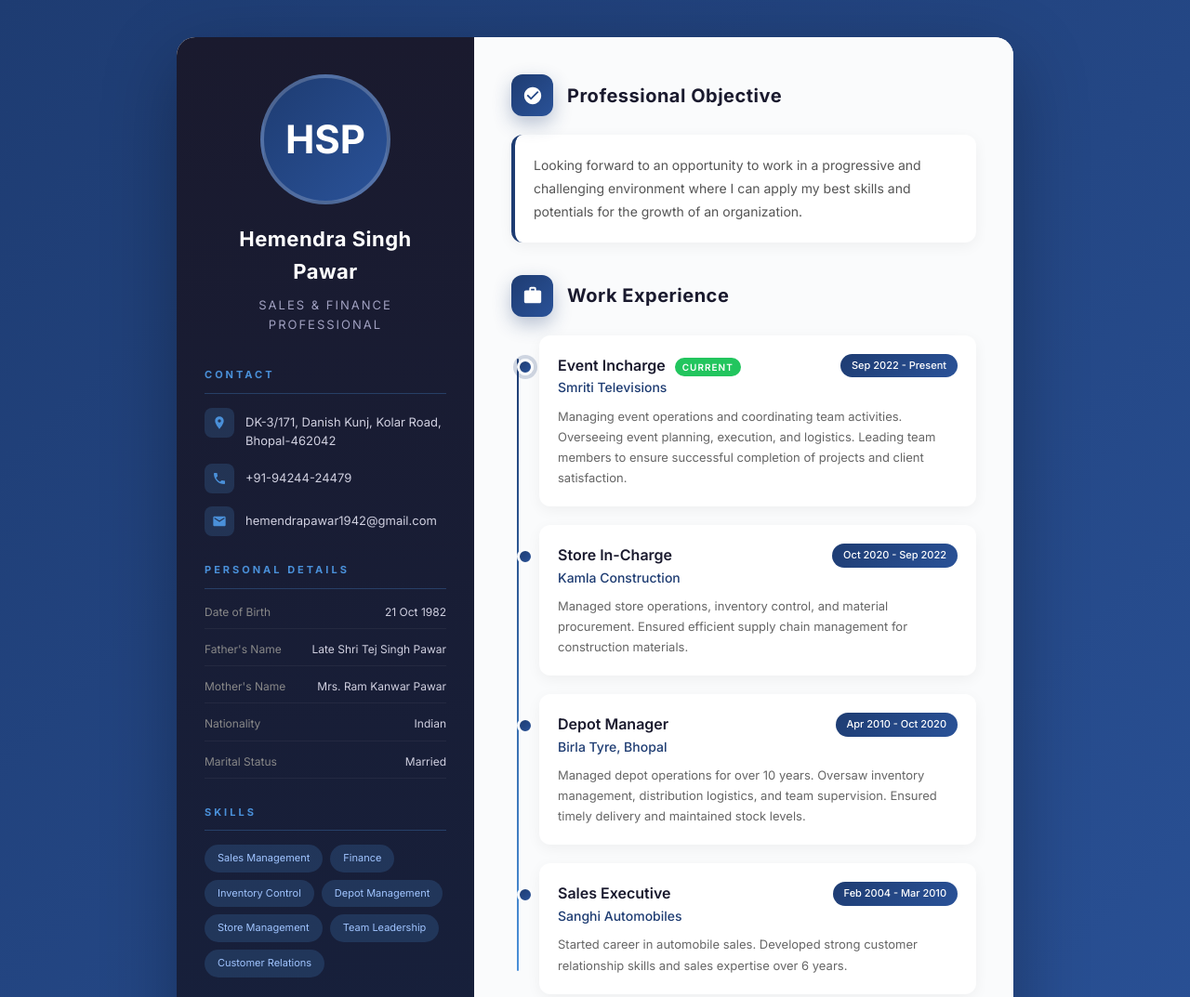
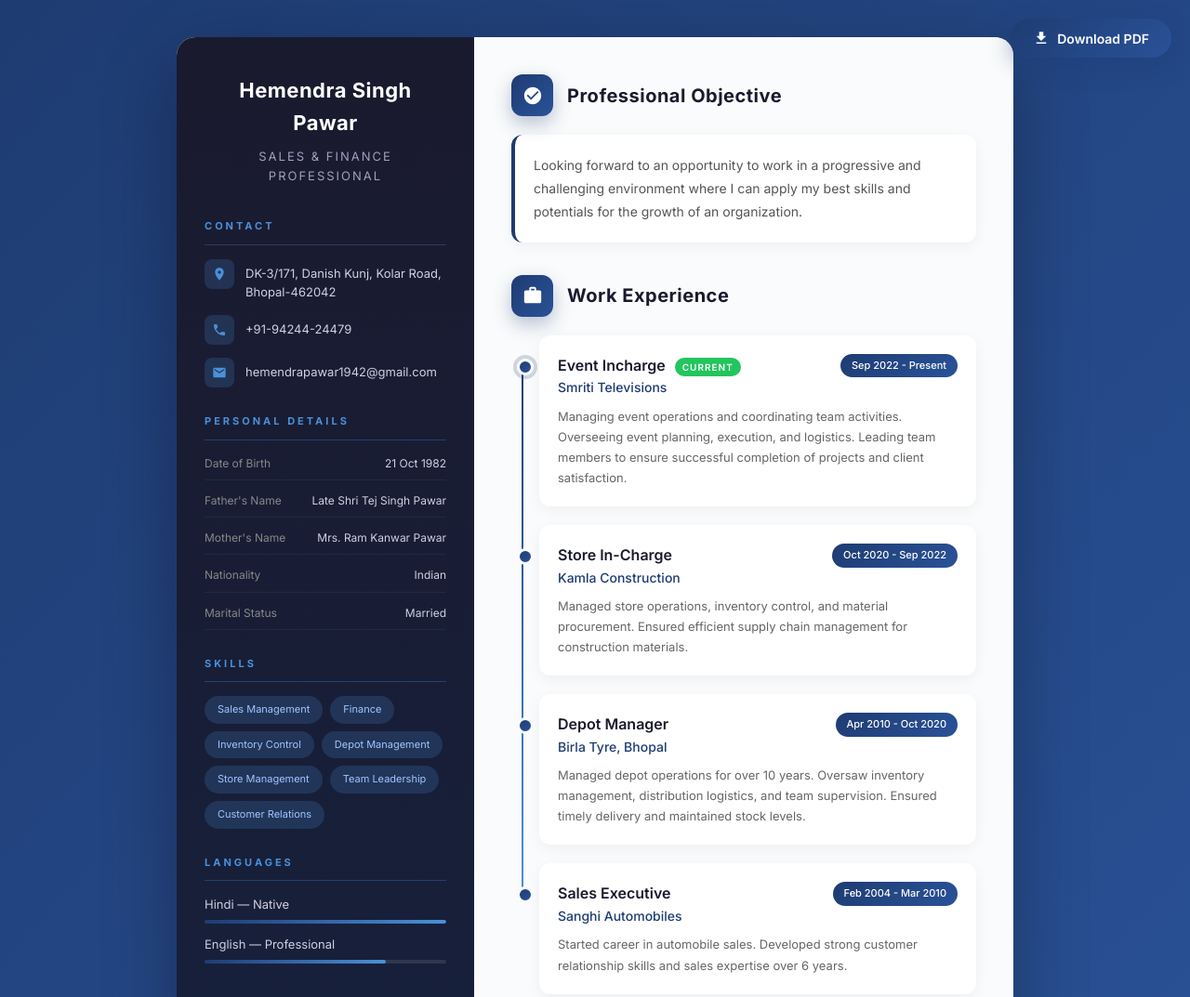
Before and after one commit to nkhandwe/Resume-Hemendra-Singh-Pawar, a plain HTML site: page index.html in a window 1280 px wide. Shown: the top 1073 px of the page at 93% size. Drawn offline with Linux system fonts and the light colour scheme.

Commit message:
feat: Add "Download PDF" button, improve print styling, adjust timeline, and hide profile image.

```diff
--- a/index.html
+++ b/index.html
@@ -44,21 +44,7 @@
         }
 
         .profile-image {
-            width: 140px;
-            height: 140px;
-            border-radius: 50%;
-            border: 4px solid rgba(255, 255, 255, 0.2);
-            margin-bottom: 20px;
-            background: linear-gradient(135deg, #1e3c72 0%, #2a5298 100%);
-            display: flex;
-            align-items: center;
-            justify-content: center;
-            font-size: 42px;
-            font-weight: 700;
-            color: white;
-            margin-left: auto;
-            margin-right: auto;
-            text-transform: uppercase;
+            display: none;
         }
 
         .profile-name {
@@ -245,9 +231,9 @@
         .timeline::before {
             content: '';
             position: absolute;
-            left: 6px;
-            top: 25px;
-            height: calc(100% - 50px);
+            left: 11px;
+            top: 31px;
+            bottom: 115px;
             width: 2px;
             background: linear-gradient(180deg, #1e3c72, #4a90d9);
             border-radius: 1px;
@@ -388,11 +374,19 @@
             body {
                 background: white;
                 padding: 0;
+                -webkit-print-color-adjust: exact;
+                print-color-adjust: exact;
             }
 
             .resume-container {
                 box-shadow: none;
                 border-radius: 0;
+                max-width: 100%;
+            }
+
+            .sidebar {
+                -webkit-print-color-adjust: exact;
+                print-color-adjust: exact;
             }
 
             .timeline-item:hover,
@@ -400,10 +394,57 @@
             .skill-tag:hover {
                 transform: none;
             }
+
+            .export-btn {
+                display: none !important;
+            }
+        }
+
+        /* Export Button */
+        .export-btn {
+            position: fixed;
+            top: 20px;
+            right: 20px;
+            background: linear-gradient(135deg, #1e3c72 0%, #2a5298 100%);
+            color: white;
+            border: none;
+            padding: 12px 24px;
+            border-radius: 50px;
+            font-family: 'Inter', sans-serif;
+            font-size: 14px;
+            font-weight: 600;
+            cursor: pointer;
+            display: flex;
+            align-items: center;
+            gap: 8px;
+            box-shadow: 0 8px 25px rgba(30, 60, 114, 0.4);
+            transition: all 0.3s ease;
+            z-index: 1000;
+        }
+
+        .export-btn:hover {
+            transform: translateY(-3px);
+            box-shadow: 0 12px 35px rgba(30, 60, 114, 0.5);
+        }
+
+        .export-btn:active {
+            transform: translateY(-1px);
+        }
+
+        .export-btn svg {
+            width: 18px;
+            height: 18px;
+            fill: white;
         }
     </style>
 </head>
 <body>
+    <!-- Export Button -->
+    <button class="export-btn" onclick="window.print()" title="Download as PDF">
+        <svg viewBox="0 0 24 24"><path d="M19 9h-4V3H9v6H5l7 7 7-7zM5 18v2h14v-2H5z"/></svg>
+        Download PDF
+    </button>
+
     <div class="resume-container">
         <!-- Sidebar -->
         <aside class="sidebar">
```
